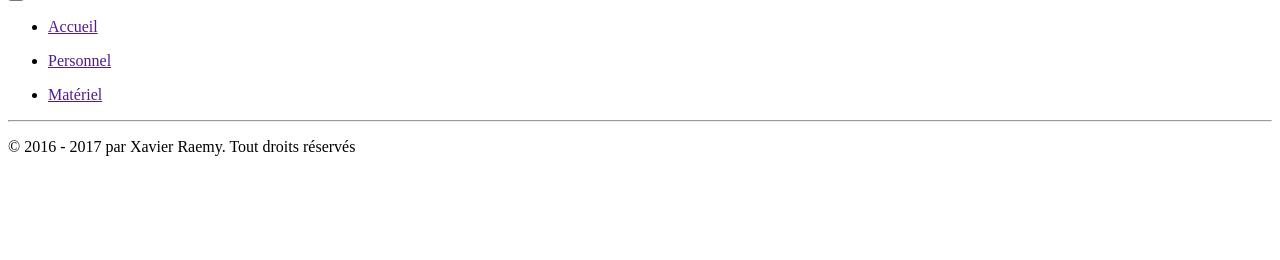
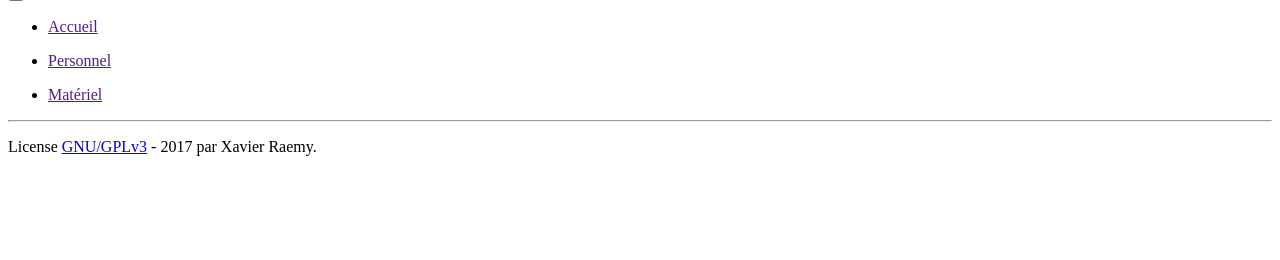
Before and after one commit to Blup1980/MatGestion, a PHP site: template module/Application/view/layout/layout.phtml in a window 1280 px wide. Shown: the part 40-300 px from the top of the page. Run offline with PHP 8.4, Linux system fonts and the light colour scheme; the template is opened without the code that fills it, so the values that code supplies are empty; some libraries are stand-ins or nearby versions.

Commit message:
Fixed license

```diff
--- a/module/Application/view/layout/layout.phtml
+++ b/module/Application/view/layout/layout.phtml
@@ -53,7 +53,7 @@
             <?= $this->content ?>
             <hr>
             <footer>
-                <p>&copy; 2016 - <?= date('Y') ?> par Xavier Raemy. Tout droits réservés</p>
+                <p>License <a href="http://www.gnu.org/licenses/">GNU/GPLv3</a> - <?= date('Y') ?> par Xavier Raemy.</p>
             </footer>
         </div>
         <?= $this->inlineScript() ?>
```
Also changed, not shown: 1 other file.
